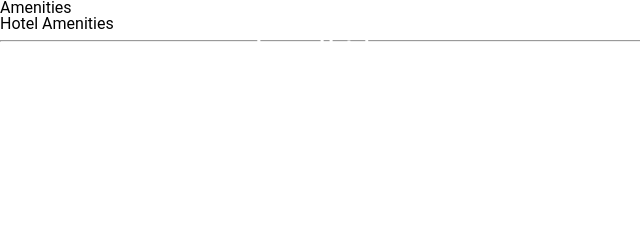
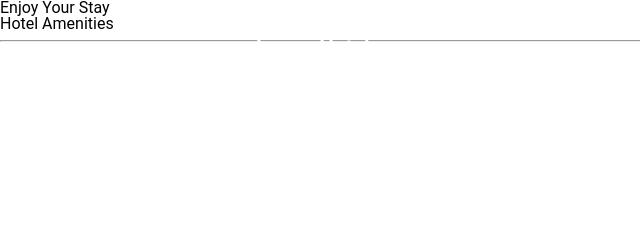
Before and after one commit to yeonnnee/publishing, a website: page amenities.html in a window 1280 px wide. Shown: the top 240 px of the page, 0-640 px from the left. Drawn offline with Linux system fonts and the light colour scheme.

Commit message:
body 스타일 변경

```diff
--- a/amenities.html
+++ b/amenities.html
@@ -10,7 +10,7 @@
   <link rel="stylesheet" href="./public/style.css" />
 </head>
 
-<body>
+<body class="amenities">
   <!-------------- header ----------->
   <header>
     <div class="logo">
@@ -76,10 +76,20 @@
   </header>
   <!-------------- Contents -------->
   <main class="amenities">
-    <section>
-      <div>
-        <h1>Amenities</h1>
+    <section class="slider">
+
+      <div class="slides">
+        <!-- contents-->
+        <div class="slide slide-2" active>
+          <div class="slide-content ">
+            <div class="second-slide-content">
+              <h1>Enjoy Your Stay</h1>
+            </div>
+          </div>
+        </div>
       </div>
+
+
     </section>
     <!------------------ Amenities --------------------->
     <section>
--- a/styles/_amenities.scss
+++ b/styles/_amenities.scss
@@ -0,0 +1,3 @@
+.amenities{
+
+}
--- a/styles/_main.scss
+++ b/styles/_main.scss
@@ -1,6 +1,4 @@
 .home {
-  width: 100vw;
-  height: 100vh;
 
   .slider {
     .arrow-btn {
--- a/styles/style.scss
+++ b/styles/style.scss
@@ -16,6 +16,8 @@
 @import './search';
 
 body{
+  width: 100vw;
+  height: 100vh;
   font-family: "Roboto", sans-serif;
   overflow-x: hidden;
 }
```
Also changed, not shown: public/style.css.
